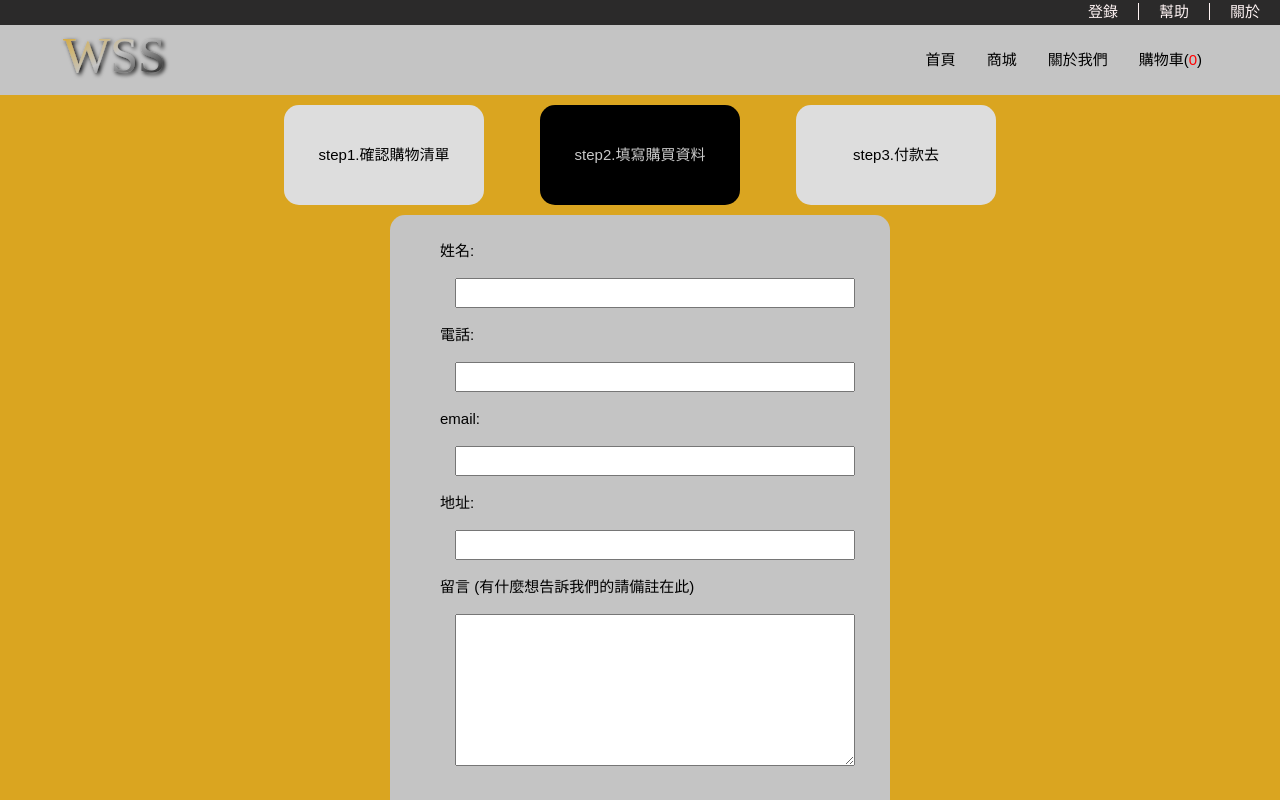
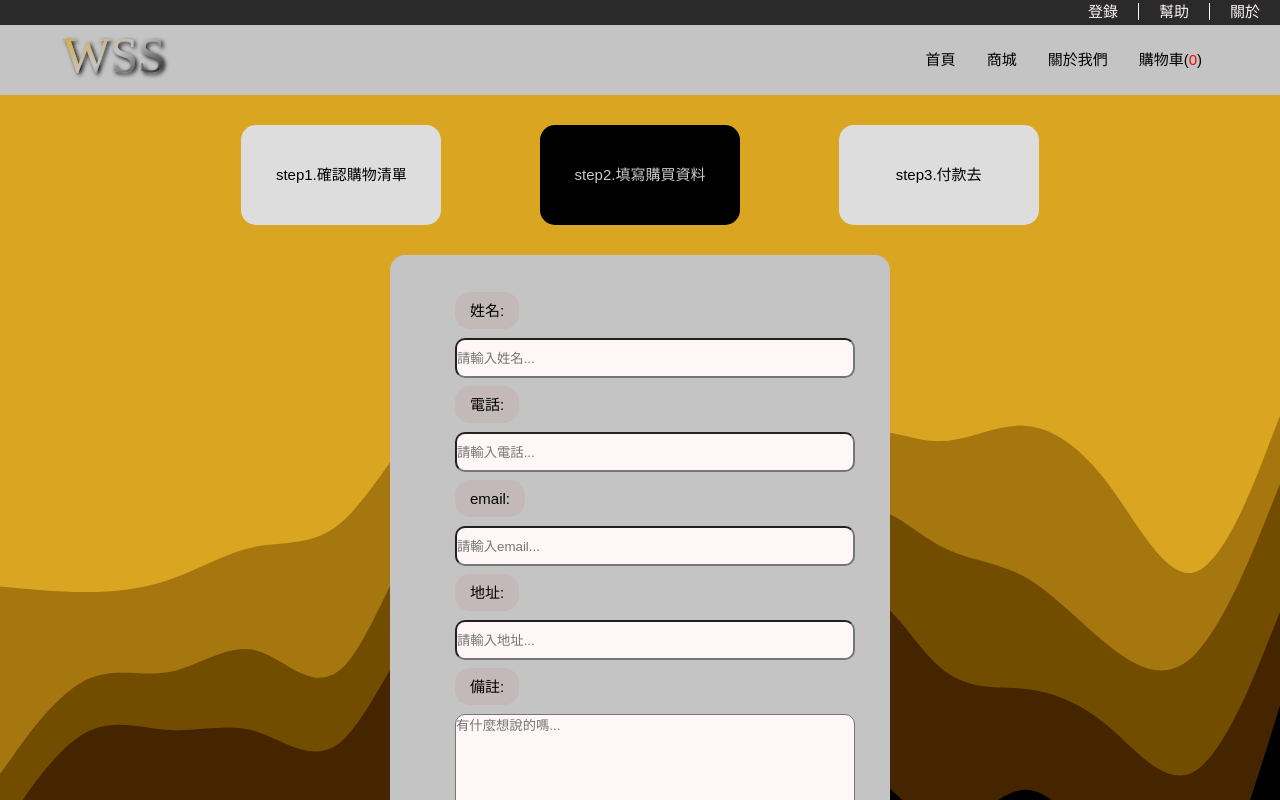
Before and after one commit to wayne23123/wayneshop, a Vue app: page /form in a window 1280 px wide. Shown: the top 800 px of the page. Built offline with nearby package versions, Linux system fonts and the light colour scheme.

Commit message:
付款頁面更新

```diff
--- a/src/pages/FormPage.vue
+++ b/src/pages/FormPage.vue
@@ -1,11 +1,8 @@
 <script setup>
 import { ref } from "vue";
-import Footer from "../components/Footer.vue";
 import { useSteponeStore } from "../stores/stepone";
 import { usePayStore } from "../stores/pay";
 import { useRouter } from "vue-router";
-
-const sectionDebugRef = ref(false);
 
 const steponeStore = useSteponeStore();
 const payStore = usePayStore();
@@ -119,6 +116,15 @@ function pushPayFunction() {
       message: "請輸入電話",
     });
     return;
+  } else if (inputTelphoneRef.value == " ") {
+    ElMessage.warning("電話號碼不能為空！");
+    return;
+  } else if (inputTelphoneRef.value < 111111111) {
+    ElMessage.warning("電話號碼格式錯誤！");
+    return;
+  } else if (inputTelphoneRef.value > 999999999) {
+    ElMessage.warning("電話號碼格式錯誤！");
+    return;
   }
 
   if (!checkEmailFormat(inputEmailRef.value)) {
@@ -147,35 +153,54 @@ function pushPayFunction() {
 </script>
 
 <template>
-  <section class="sectionBuyProcess">
+  <section>
+    <div class="sectionBuyProcess">
       <div class="buyProcessLayout">
         <div class="processDivOne">step1.確認購物清單</div>
         <div class="processDivTwo">step2.填寫購買資料</div>
         <div class="processDivThree">step3.付款去</div>
       </div>
-  </section>
-  <section v-show="sectionDebugRef" class="sectionDebug">
-    <div>{{ steponeStore.stepones }}</div>
-  </section>
-  <section class="sectionCart">
+    </div>
+    <div class="sectionCart">
       <div class="formLayout">
         <div class="formWidth">
           <br />
 
-        <div>姓名:</div>
-        <input @input="inputName" type="text" class="formMargin" />
+          <div class="formTitle"><span class="bgcTitle">姓名:</span></div>
+          <input
+            @input="inputName"
+            placeholder="請輸入姓名..."
+            type="text"
+            class="formMargin"
+          />
 
-        <div>電話:</div>
-        <input @input="inputTelphone" type="number" class="formMargin" />
+          <div class="formTitle"><span class="bgcTitle">電話:</span></div>
+          <input
+            @input="inputTelphone"
+            placeholder="請輸入電話..."
+            type="number"
+            class="formMargin"
+          />
 
-        <div>email:</div>
-        <input @input="inputEmail" type="email" class="formMargin" />
+          <div class="formTitle"><span class="bgcTitle">email:</span></div>
+          <input
+            @input="inputEmail"
+            placeholder="請輸入email..."
+            type="email"
+            class="formMargin"
+          />
 
-        <div>地址:</div>
-        <input @input="inputinputAdress" type="text" class="formMargin" />
-        <div>留言 (有什麼想告訴我們的請備註在此)</div>
+          <div class="formTitle"><span class="bgcTitle">地址:</span></div>
+          <input
+            @input="inputinputAdress"
+            placeholder="請輸入地址..."
+            type="text"
+            class="formMargin"
+          />
+          <div class="formTitle"><span class="bgcTitle">備註:</span></div>
           <textarea
             @input="inputinputMessage"
+            placeholder="有什麼想說的嗎..."
             cols="30"
             rows="10"
             class="formMargin"
@@ -188,44 +213,32 @@ function pushPayFunction() {
           <div v-show="sectionDebugRef">{{ payStore.pays }}</div>
         </div>
       </div>
+    </div>
   </section>
-  <section class="footerHolder"></section>
 </template>
 
-<style scoped>
-.sectionDebug {
-  display: flex;
-  background-color: black;
-  color: green;
-  width: 100%;
-  height: 30vh;
-}
+<style scoped lang="scss">
+@import "@/styles/var.scss";
+// $yellowColor
+// $darkYellowColor
+// $grayColor
+// $darkGrayColor
 
-.sectionDebug button {
-  background-color: green;
-}
-.sectionHolder {
-  height: 110px;
+section {
+  .sectionBuyProcess {
+    padding: 20px 0;
     width: 100vw;
     max-width: 100%;
-  background-color: #daa520;
-}
-
-.sectionBuyProcess {
-  width: 100vw;
-  max-width: 100%;
-  background-color: #daa520;
+    background-color: $yellowColor;
     display: flex;
     justify-content: center;
-}
 
     .buyProcessLayout {
-  width: 60vw;
-  background-color: #daa520;
+      width: 70vw;
+      background-color: $yellowColor;
       display: flex;
       justify-content: space-around;
       flex-wrap: wrap;
-}
 
       .processDivOne {
         width: 200px;
@@ -263,52 +276,59 @@ function pushPayFunction() {
         justify-content: center;
         align-items: center;
       }
+    }
+  }
 
   .sectionCart {
+    padding: 0 0 50px 0;
     width: 100vw;
     max-width: 100%;
-  background-color: #daa520;
+    background-color: #000;
     display: flex;
     justify-content: center;
-}
+    background-image: url("../assets/svgs/stacked-waves-2.svg");
+    background-repeat: no-repeat;
+    background-size: 100% auto;
 
     .formLayout {
-  width: 500px;
-  background-color: #c4c4c4;
+      padding: 20px 50px;
+      background-color: $grayColor;
       color: black;
       display: flex;
       justify-content: center;
       border-radius: 15px;
-}
 
       .formWidth {
         width: 400px;
+        .formTitle {
+          padding-left: 15px;
+
+          .bgcTitle {
+            padding: 10px 15px;
+            border-radius: 15px;
+            background-color: #c4b9b9;
+          }
+        }
+
+        input {
+          width: 100%;
+          height: 40px;
+          background-color: #fff7f7;
+          border-radius: 10px;
+        }
+        textarea {
+          background-color: #fff7f7;
+          border-radius: 10px;
+          width: 100%;
         }
 
         .formMargin {
           margin: 15px;
         }
 
-input {
-  width: 100%;
-  height: 30px;
-}
-
-textarea {
-  width: 100%;
-}
-
         .formButtonLayout {
           display: flex;
           justify-content: space-between;
-}
-
-.footerHolder {
-  height: 100px;
-  width: 100vw;
-  max-width: 100%;
-  background-color: #daa520;
-}
 
           a {
             background-color: #daa520;
@@ -332,15 +352,9 @@ a:hover {
             color: rgb(0, 144, 0);
             background-color: #fabd21;
           }
-
-input[type="number"] {
         }
-input::-webkit-outer-spin-button,
-input::-webkit-inner-spin-button {
-  -webkit-appearance: none;
-  margin: 0;
       }
-input[type="number"] {
-  -moz-appearance: textfield;
+    }
+  }
 }
 </style>
--- a/src/pages/PayPage.vue
+++ b/src/pages/PayPage.vue
@@ -1,11 +1,8 @@
 <script setup>
 import { ref, computed } from "vue";
-import Footer from "../components/Footer.vue";
 import { usePayStore } from "../stores/pay";
 import { useAdminCartStore } from "../stores/admincart";
 import { useCartStore } from "../stores/cart";
-
-const sectionDebugRef = ref(false);
 
 const cartStore = useCartStore();
 const payStore = usePayStore();
@@ -54,17 +51,15 @@ function pushAdminCart() {
 </script>
 
 <template>
-  <section class="sectionBuyProcess">
+  <section>
+    <div class="sectionBuyProcess">
       <div class="buyProcessLayout">
         <div class="processDivOne">step1.確認購物清單</div>
         <div class="processDivTwo">step2.填寫購買資料</div>
         <div class="processDivThree">step3.付款去</div>
       </div>
-  </section>
-  <section v-show="sectionDebugRef" class="sectionDebug">
-    <div>pays的狀態{{ payStore.pays }}</div>
-  </section>
-  <section class="sectionPay">
+    </div>
+    <div class="sectionPay">
       <div class="payLayout">
         <div class="payCard">
           <table>
@@ -117,22 +112,23 @@ function pushAdminCart() {
 
           <div v-for="(pay, index) in payStore.pays" :key="index">
             <div v-if="index === 0" class="formPadding">
-            Email: {{ pay.email }}
-          </div>
-          <div v-if="index === 0" class="formPadding">姓名: {{ pay.name }}</div>
-          <div v-if="index === 0" class="formPadding">
-            收件人電話: {{ pay.telphone }}
+              <span class="bgcTitle"> Email: </span> {{ pay.email }}
             </div>
             <div v-if="index === 0" class="formPadding">
-            收件人地址: {{ pay.adress }}
+              <span class="bgcTitle"> 姓名: </span>{{ pay.name }}
+            </div>
+            <div v-if="index === 0" class="formPadding">
+              <span class="bgcTitle"> 收件人電話: </span>{{ pay.telphone }}
+            </div>
+            <div v-if="index === 0" class="formPadding">
+              <span class="bgcTitle"> 收件人地址: </span>{{ pay.adress }}
             </div>
             <div v-if="index === 0" class="formPadding payCheck">
-            付款狀態:
-            <div v-if="payCheckRef">
-              付款成功,感謝您的購買,我們會盡快將商品寄出
-            </div>
+              <span class="bgcTitle"> 付款狀態: </span>
+              <div v-if="payCheckRef">付款成功,感謝您的購買</div>
               <div v-else>尚未付款</div>
             </div>
+            <br />
           </div>
           <div v-if="payCheckRef">
             <router-link to="/shop">回到商城繼續逛逛</router-link>
@@ -143,45 +139,32 @@ function pushAdminCart() {
           </div>
         </div>
       </div>
+    </div>
   </section>
-
-  <section class="footerHolder"></section>
-  <Footer />
 </template>
 
-<style scoped>
-.sectionHolder {
-  height: 100px;
+<style scoped lang="scss">
+@import "@/styles/var.scss";
+// $yellowColor
+// $darkYellowColor
+// $grayColor
+// $darkGrayColor
+
+section {
+  .sectionBuyProcess {
+    padding: 20px 0;
     width: 100vw;
     max-width: 100%;
-  background-color: #daa520;
-}
-.sectionDebug {
-  display: flex;
-  background-color: black;
-  color: green;
-  width: 100%;
-  height: 50vh;
-}
-
-.sectionDebug button {
-  background-color: green;
-}
-.sectionBuyProcess {
-  width: 100vw;
-  max-width: 100%;
-  background-color: #daa520;
+    background-color: $yellowColor;
     display: flex;
     justify-content: center;
-}
 
     .buyProcessLayout {
-  width: 60vw;
+      width: 70vw;
       background-color: #daa520;
       display: flex;
       justify-content: space-around;
       flex-wrap: wrap;
-}
 
       .processDivOne {
         width: 200px;
@@ -219,28 +202,51 @@ function pushAdminCart() {
         justify-content: center;
         align-items: center;
       }
+    }
+  }
 
   .sectionPay {
     width: 100vw;
     max-width: 100%;
+    padding: 0 0 50px 0;
 
-  background-color: #daa520;
+    background-color: #000;
     display: flex;
     justify-content: center;
-}
+    background-image: url("../assets/svgs/stacked-waves-2.svg");
+    background-repeat: no-repeat;
+    background-size: 100% auto;
 
     .payLayout {
       width: 500px;
-}
+
       .payCard {
-  background-color: #c4c4c4;
+        background-color: $grayColor;
         color: black;
         padding: 50px;
         border-radius: 15px;
+
+        table {
+          tr {
+            td {
+              border-top: solid 1px gray;
+
+              padding: 15px;
+
+              .useKupeng {
+                margin: 10px;
               }
 
-td {
-  border-top: solid 1px gray;
+              .yellowMarkPrice {
+                background-color: #daa520;
+              }
+
+              .yellowMark {
+                background-color: #daa520;
+                width: 130px;
+              }
+            }
+          }
         }
 
         .useKupeng {
@@ -260,9 +266,10 @@ td {
           margin: 10px;
           display: flex;
           justify-content: space-between;
-}
+
           .noneText {
             text-decoration: line-through;
+          }
         }
 
         .cartsTotal {
@@ -270,16 +277,29 @@ td {
           display: flex;
           justify-content: space-between;
         }
+      }
 
       .formPadding {
         padding: 10px;
+
+        .bgcTitle {
+          padding: 0 15px;
+          border-radius: 15px;
+          background-color: #c4b9b9;
+          border-bottom: 2px #565656 solid;
         }
-
-td {
-  padding: 15px;
+      }
+      .payCheck {
+        display: flex;
       }
 
       a {
+        background-color: #daa520;
+        margin: 15px;
+        padding: 10px;
+      }
+
+      .a {
         background-color: #daa520;
         margin: 15px;
         padding: 10px;
@@ -290,27 +310,16 @@ a:hover {
         background-color: #fabd21;
       }
 
-.a {
-  background-color: #daa520;
-  margin: 15px;
-  padding: 10px;
-}
-
       .a:hover {
         color: rgb(0, 144, 0);
         background-color: #fabd21;
-}
-
-.payCheck {
-  display: flex;
       }
 
       .goShop {
         display: flex;
         justify-content: space-between;
       }
-.footerHolder {
-  height: 10vh;
-  background-color: #daa520;
+    }
+  }
 }
 </style>
```
Also changed, not shown: src/assets/svgs/stacked-waves-2.svg (added). Lines whose indentation alone changed are shown as unchanged.
